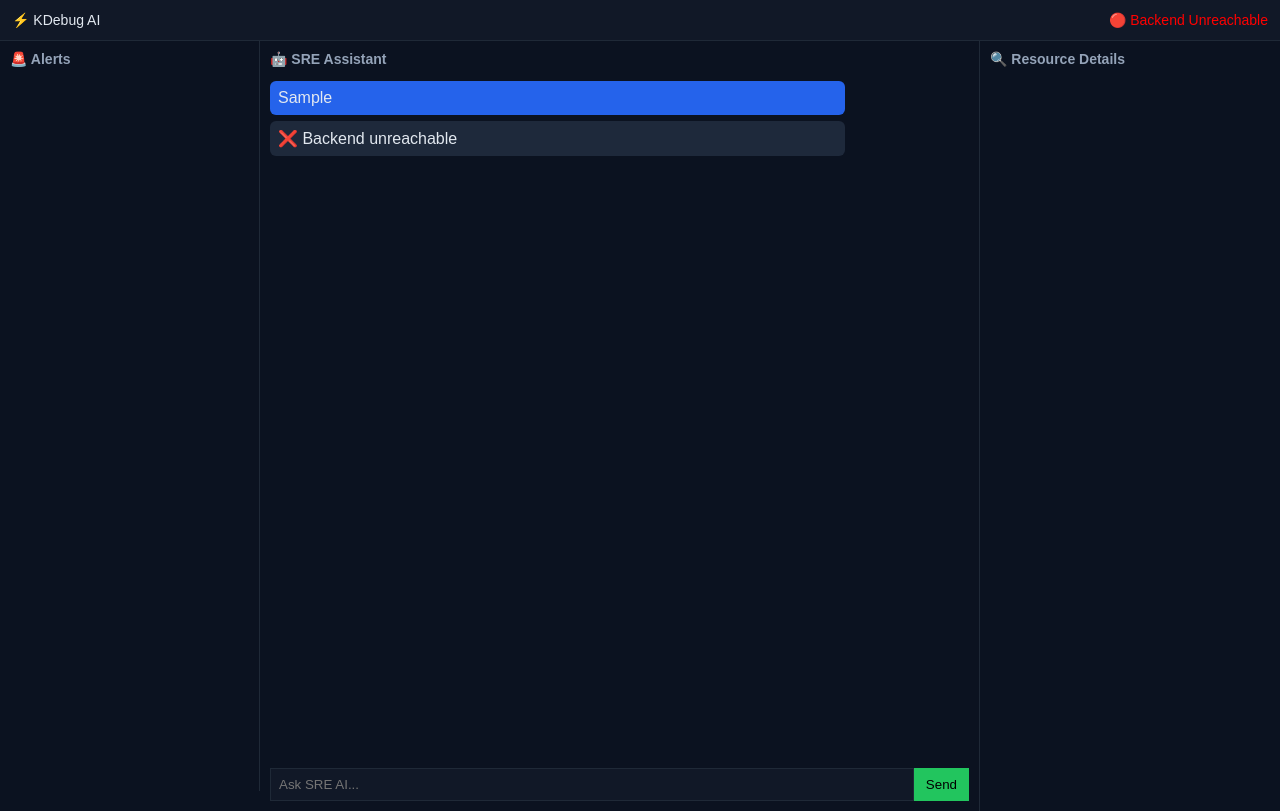
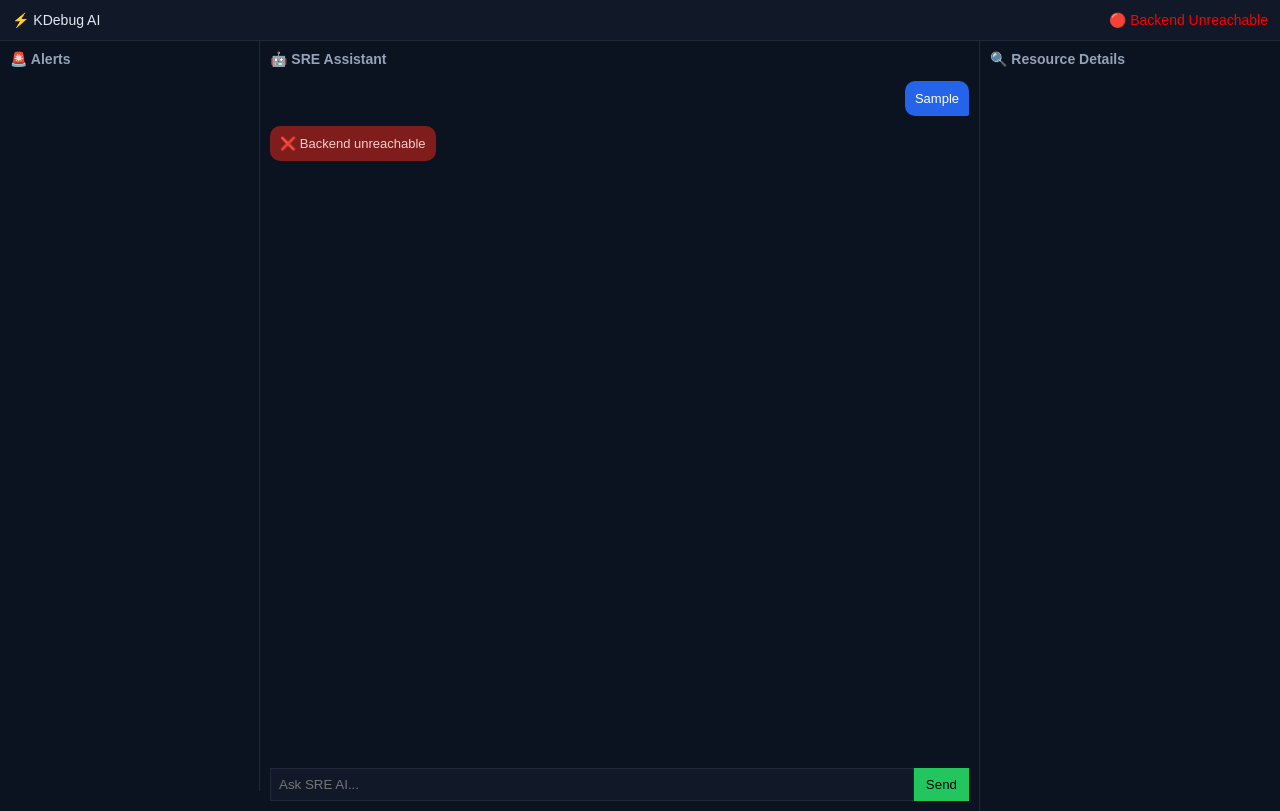
Before and after one commit to gangadhariy/kdebug-cli, a plain HTML site: page index.html in a window 1280 px wide. Both pictures are taken after typing "Sample" into the empty fields and a click on the button "Send". Drawn offline with Linux system fonts and the light colour scheme; no server answers.

Commit message:
Refactor chat message handling and styling

```diff
--- a/index.html
+++ b/index.html
@@ -70,22 +70,51 @@ body {
 .messages {
   flex: 1;
   overflow-y: auto;
+  display: flex;
+  flex-direction: column;
 }
 
-.msg {
-  padding: 8px;
-  margin-bottom: 6px;
-  border-radius: 6px;
-  max-width: 80%;
+/* CHAT ROW */
+.msg-row {
+  display: flex;
+  margin-bottom: 10px;
 }
 
-.user {
-  background: #2563eb;
-  align-self: flex-end;
+/* ALIGNMENT */
+.msg-row.user {
+  justify-content: flex-end;
 }
 
-.bot {
+.msg-row.bot {
+  justify-content: flex-start;
+}
+
+/* MESSAGE BUBBLE */
+.msg {
+  padding: 10px;
+  border-radius: 10px;
+  max-width: 70%;
+  word-wrap: break-word;
+  font-size: 13px;
+}
+
+/* USER */
+.msg.user {
+  background: #2563eb;
+  color: white;
+  border-bottom-right-radius: 2px;
+}
+
+/* BOT */
+.msg.bot {
   background: #1e293b;
+  border-bottom-left-radius: 2px;
+}
+
+/* ERROR */
+.msg.error {
+  background: #7f1d1d;
+  color: #fecaca;
 }
 
 /* INPUT */
@@ -160,9 +189,7 @@ button {
 <script>
 const SERVER = "http://YOUR_KDEBUG_SVC";
 
-/* -----------------------------
-   💾 LOAD CHAT
------------------------------ */
+/* LOAD CHAT */
 window.onload = () => {
   const saved = localStorage.getItem("kdebug_chat");
   if (saved) {
@@ -170,27 +197,37 @@ window.onload = () => {
   }
 };
 
-/* -----------------------------
-   💾 SAVE CHAT
------------------------------ */
+/* SAVE CHAT */
 function saveChat() {
-  const chat = document.getElementById("chat").innerHTML;
-  localStorage.setItem("kdebug_chat", chat);
+  localStorage.setItem("kdebug_chat", document.getElementById("chat").innerHTML);
 }
 
-/* -----------------------------
-   💬 SEND MESSAGE
------------------------------ */
+/* ADD MESSAGE */
+function addMessage(text, type="bot") {
+  const chat = document.getElementById("chat");
+
+  const row = document.createElement("div");
+  row.className = "msg-row " + type;
+
+  const msg = document.createElement("div");
+  msg.className = "msg " + type;
+  msg.innerText = text;
+
+  row.appendChild(msg);
+  chat.appendChild(row);
+
+  chat.scrollTop = chat.scrollHeight;
+  saveChat();
+}
+
+/* SEND */
 function send() {
   const input = document.getElementById("msg");
-  const chat = document.getElementById("chat");
-
   const text = input.value.trim();
   if (!text) return;
 
-  chat.innerHTML += `<div class="msg user">${text}</div>`;
+  addMessage(text, "user");
   input.value = "";
-  saveChat();
 
   fetch(SERVER + "/chat", {
     method: "POST",
@@ -199,28 +236,23 @@ function send() {
   })
   .then(res => res.json())
   .then(data => {
-    chat.innerHTML += `<div class="msg bot">${data.reply}</div>`;
-    chat.scrollTop = chat.scrollHeight;
-    saveChat();
+    addMessage(data.reply, "bot");
   })
   .catch(() => {
-    chat.innerHTML += `<div class="msg bot">❌ Backend unreachable</div>`;
-    saveChat();
+    addMessage("❌ Backend unreachable", "error");
   });
 }
 
 /* ENTER KEY */
-document.getElementById("msg").addEventListener("keypress", function(e) {
+document.getElementById("msg").addEventListener("keypress", e => {
   if (e.key === "Enter") send();
 });
 
-/* -----------------------------
-   🔔 STATUS + EVENTS
------------------------------ */
+/* EVENTS + STATUS */
 setInterval(() => {
   fetch(SERVER + "/events")
   .then(r => {
-    if (!r.ok) throw new Error("backend_down");
+    if (!r.ok) throw new Error();
     return r.json();
   })
   .then(events => {
@@ -240,19 +272,15 @@ setInterval(() => {
       box.appendChild(el);
     });
 
-    // 🟢 SUCCESS
     const status = document.getElementById("status");
     status.innerText = "🟢 Cluster: Connected";
     status.style.color = "lightgreen";
   })
-  .catch((err) => {
+  .catch(() => {
     const status = document.getElementById("status");
-
-    // 🔴 Backend unreachable (wrong URL / svc not exposed)
     status.innerText = "🔴 Backend Unreachable";
     status.style.color = "red";
   });
-
 }, 3000);
 </script>
 
```
